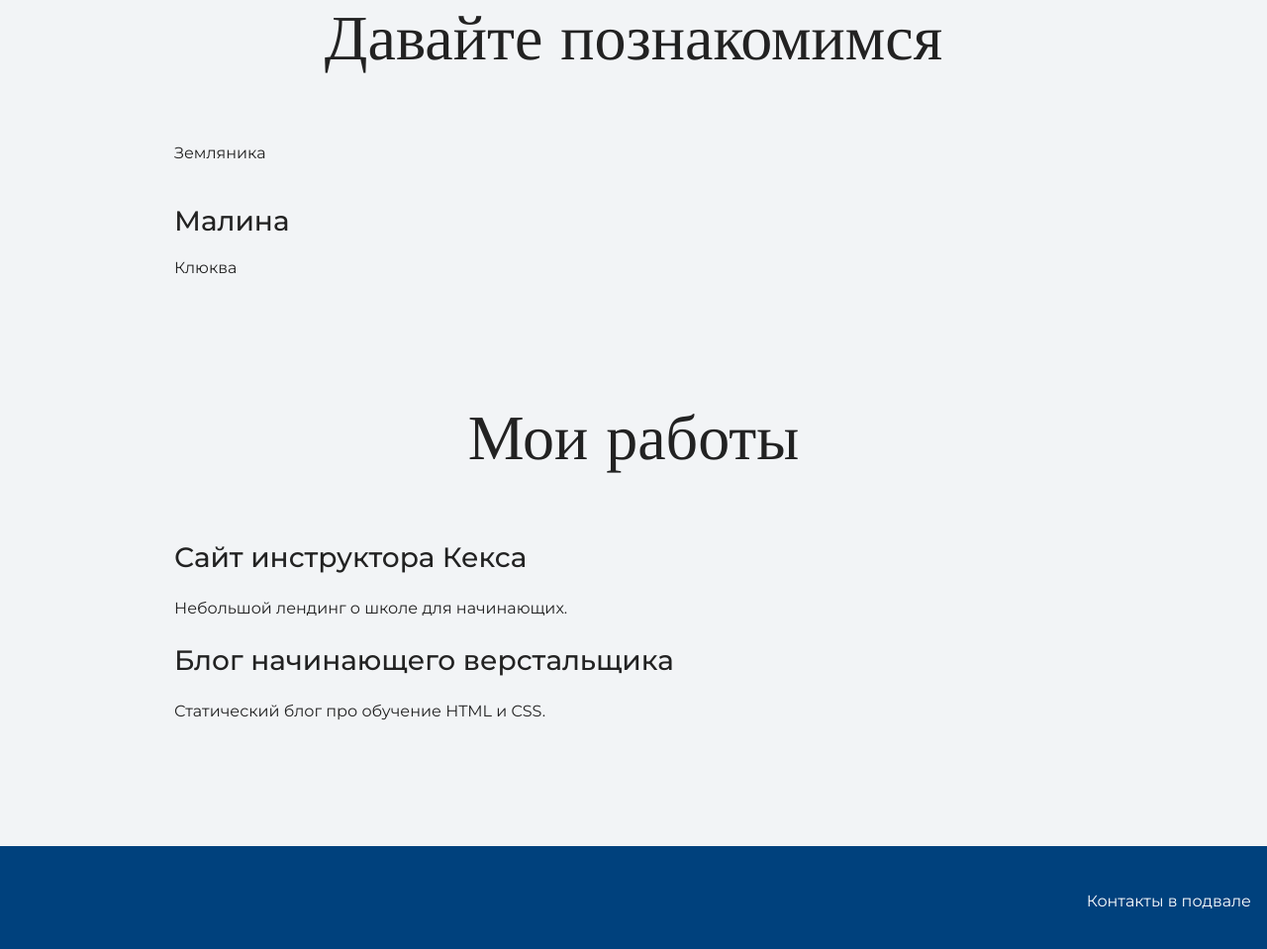
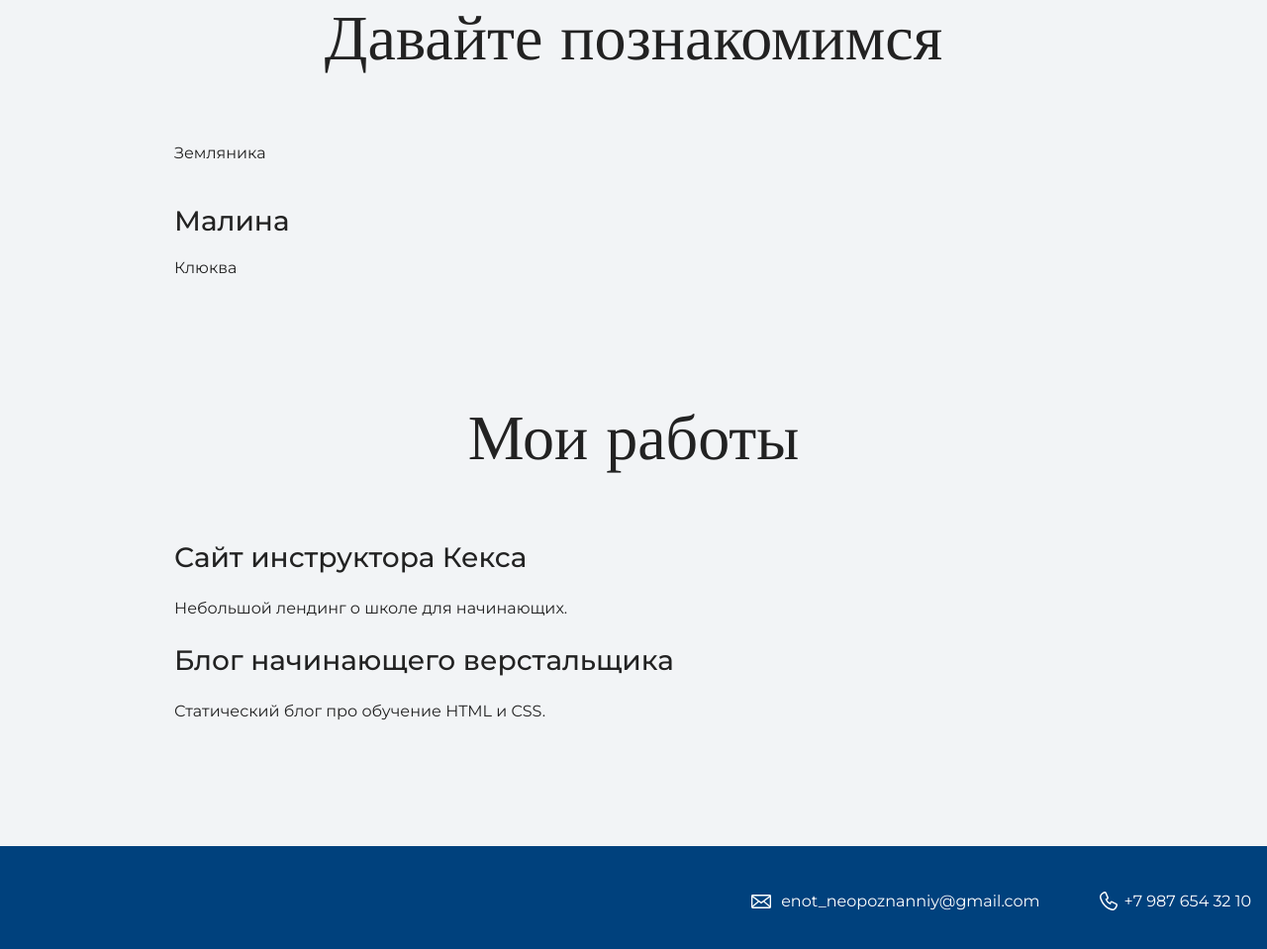
Before and after one commit to BodyaSPR/my-site, a plain HTML site: page index.html in a window 1280 px wide. Shown: the part 1289-2248 px from the top of the page at 99% size. Drawn offline with nearby package versions, Linux system fonts and the light colour scheme.

Commit message:
Update index.html

```diff
--- a/index.html
+++ b/index.html
@@ -49,10 +49,11 @@
     </div>
     </section>
 
-    <footer class="page-footer">
-     <div class="container">
-      Контакты в подвале
-    </div>
-    </footer>
+<footer class="page-footer">
+  <div class="container">
+    <a class="footer-email" href="mailto:enot_neopoznanniy@gmail.com">enot_neopoznanniy@gmail.com</a>
+    <a class="footer-phone" href="tel:+79876543210">+7 987 654 32 10</a>
+  </div>
+</footer>
   </body>
 </html>
```
